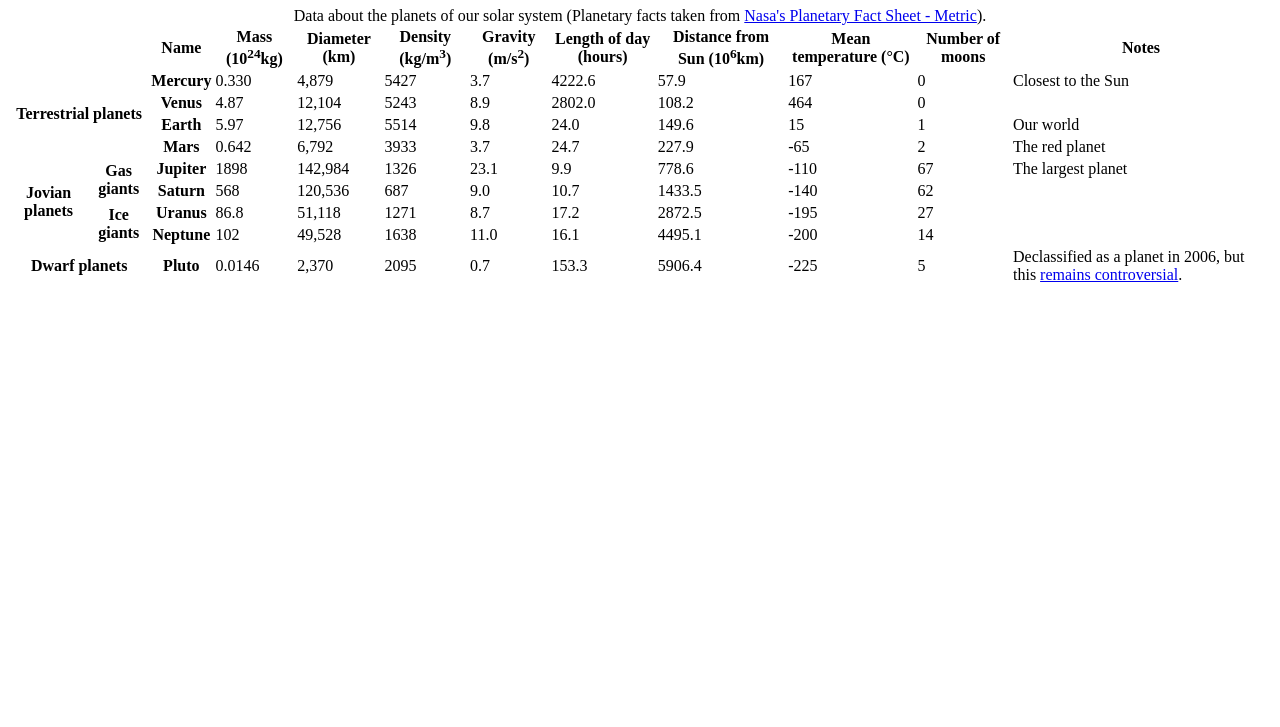
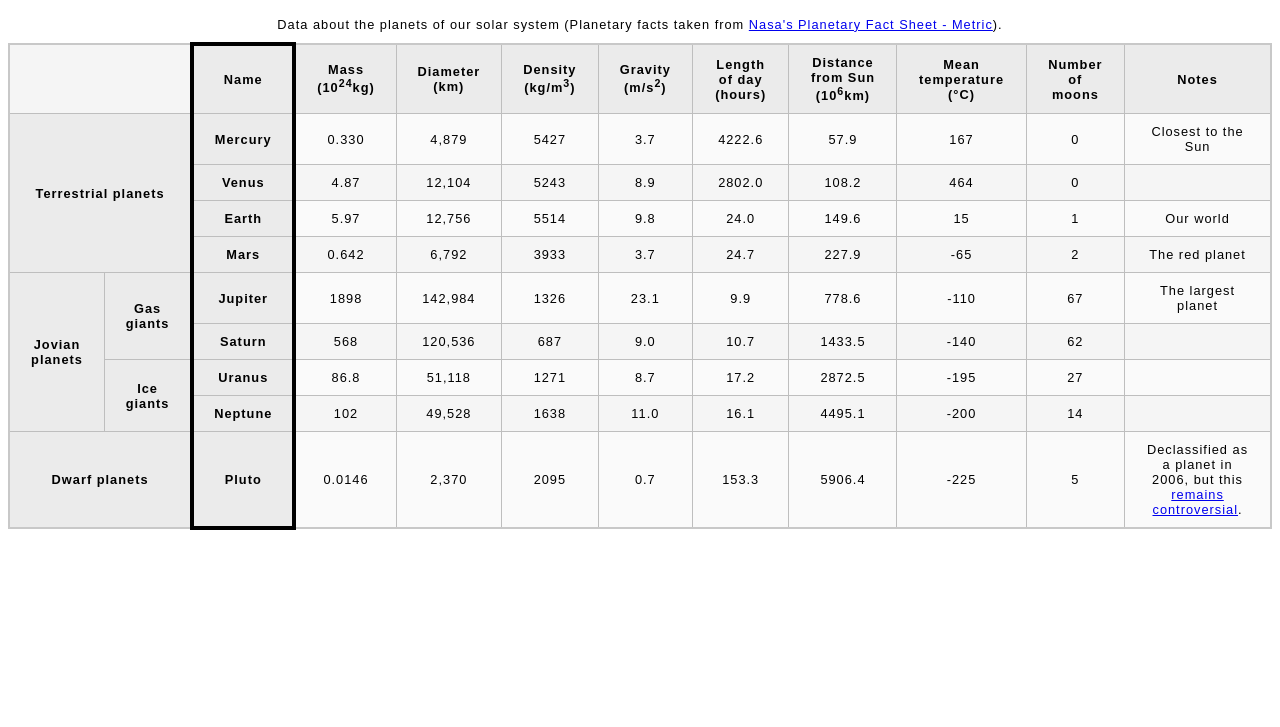
Before and after one commit to ryanTnayr/test0327, a plain HTML site: page index.htm in a window 1280 px wide. Shown: the part 73-800 px from the top of the page. Drawn offline with Linux system fonts and the light colour scheme.

Commit message:
插入css

```diff
--- a/index.htm
+++ b/index.htm
@@ -3,7 +3,7 @@
   <head>
     <meta charset="utf-8">
     <title>Table template</title>
-    <link href="table.css" rel="stylesheet" type="text/css">
+    <link href="tables.css" rel="stylesheet" type="text/css">
   </head>
   <body>
     <h1>Table template</h1>
--- /dev/null
+++ b/tables.css
@@ -0,0 +1,35 @@
+html {
+    font-family: sans-serif;
+  }
+
+  table {
+    border-collapse: collapse;
+    border: 2px solid rgb(200,200,200);
+    letter-spacing: 1px;
+    font-size: 0.8rem;
+  }
+
+  td, th {
+    border: 1px solid rgb(190,190,190);
+    padding: 10px 20px;
+  }
+
+  th {
+    background-color: rgb(235,235,235);
+  }
+
+  td {
+    text-align: center;
+  }
+
+  tr:nth-child(even) td {
+    background-color: rgb(250,250,250);
+  }
+
+  tr:nth-child(odd) td {
+    background-color: rgb(245,245,245);
+  }
+
+  caption {
+    padding: 10px;
+  }
```
